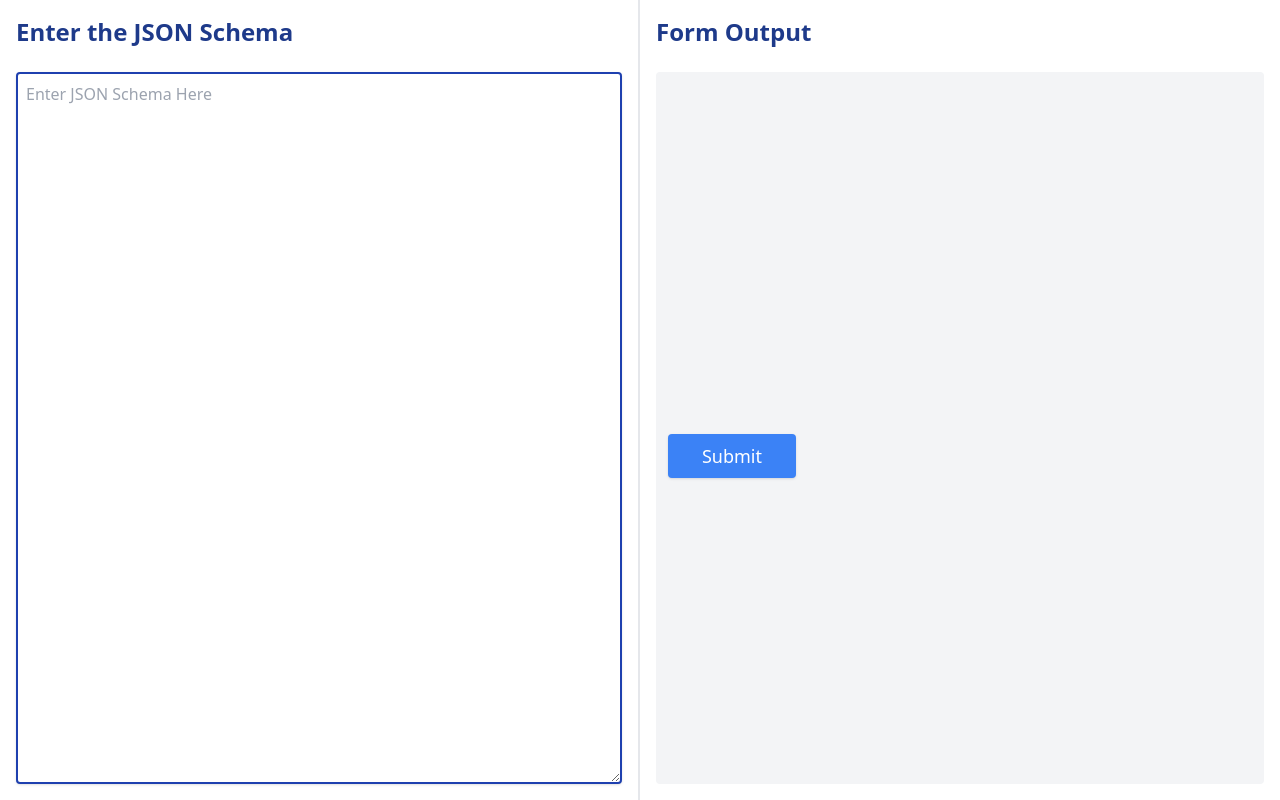
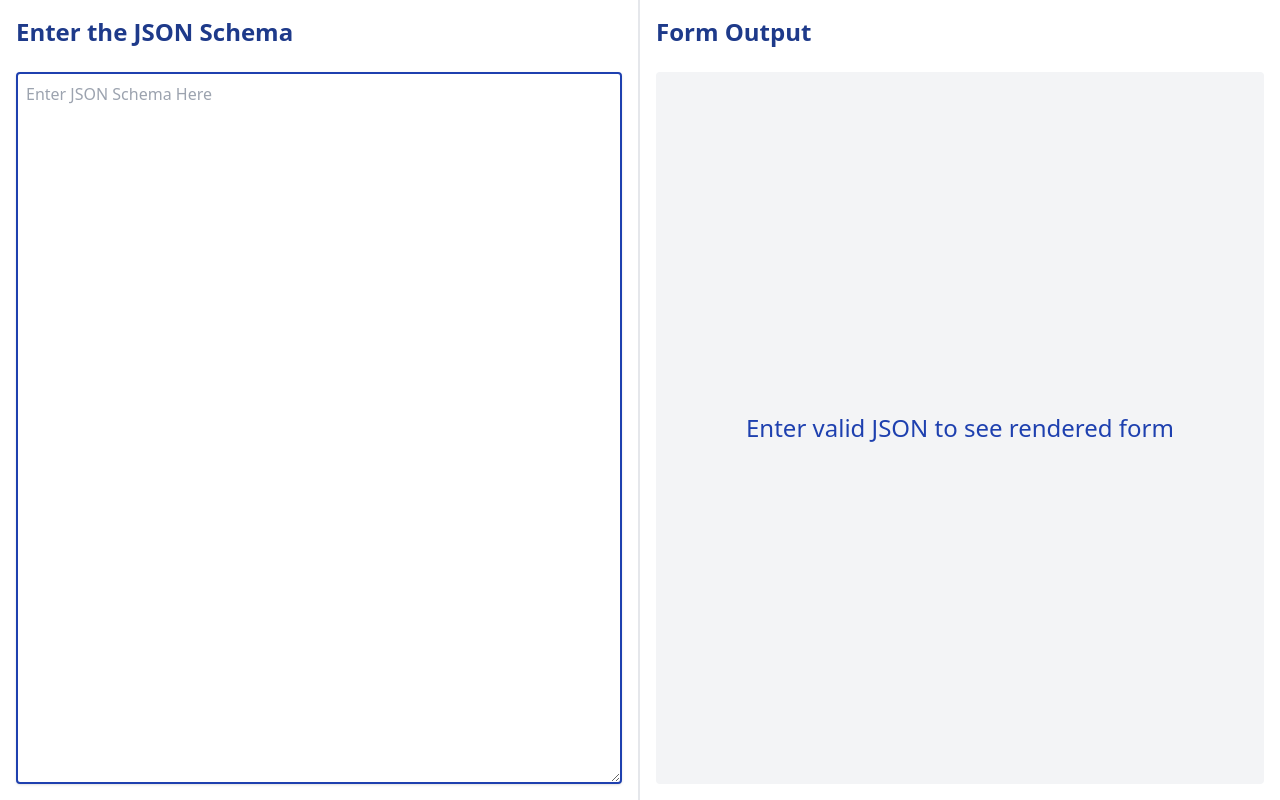
Before and after one commit to Sai-02/TrueFoundry-Frontend-Assessment, a React (Create React App) app: page / in a window 1280 px wide. Built offline with nearby package versions, Linux system fonts and the light colour scheme.

Commit message:
[add] : BlankForm screen is added

```diff
--- /dev/null
+++ b/src/components/OutputForm/BlankForm.js
@@ -0,0 +1,13 @@
+import React from "react";
+
+const BlankForm = () => {
+  return (
+    <div className="h-full rounded bg-gray-100 grid place-items-center">
+      <h1 className="text-2xl text-blue-800 text-center">
+        Enter valid JSON to see rendered form
+      </h1>
+    </div>
+  );
+};
+
+export default BlankForm;
--- a/src/components/OutputForm/OutputForm.js
+++ b/src/components/OutputForm/OutputForm.js
@@ -2,6 +2,7 @@ import React, { useEffect, useRef, useState } from "react";
 import FormRender from "./FormRender";
 import ErrorSection from "../ErrorSection/ErrorSection";
 import FormSubmitModal from "./FormSubmitModal";
+import BlankForm from "./BlankForm";
 
 const OutputForm = ({ jsonSchema }) => {
   const [parsedSchema, setParsedSchema] = useState([]);
@@ -10,6 +11,7 @@ const OutputForm = ({ jsonSchema }) => {
   const [shouldOpenFormSubmitModal, setShouldOpenFormSubmitModal] =
     useState(false);
   const [formSubmitedData, setFormSubmitedData] = useState({});
+  const [isJsonEmpty, setIsJsonEmpty] = useState(false);
   const formRef = useRef(null);
   useEffect(() => {
     handleJsonSchema();
@@ -26,6 +28,10 @@ const OutputForm = ({ jsonSchema }) => {
       } catch (e) {
         setIsError(true);
       }
+      setIsJsonEmpty(false);
+    } else {
+      setIsJsonEmpty(true);
+      setIsError(false);
     }
   };
   const handleSubmit = (e) => {
@@ -46,6 +52,10 @@ const OutputForm = ({ jsonSchema }) => {
       <div className="overflow-hidden grow flex flex-col">
         {isError ? (
           <ErrorSection />
+        ) : (
+          <>
+            {isJsonEmpty ? (
+              <BlankForm />
             ) : (
               <form
                 ref={formRef}
@@ -68,6 +78,8 @@ const OutputForm = ({ jsonSchema }) => {
                 </div>
               </form>
             )}
+          </>
+        )}
       </div>
       <FormSubmitModal
         open={shouldOpenFormSubmitModal}
```
Lines whose indentation alone changed are shown as unchanged.
